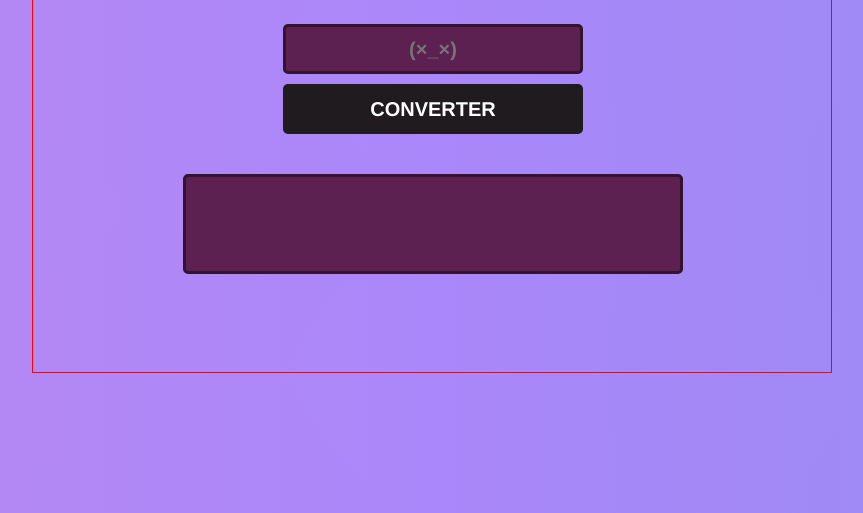
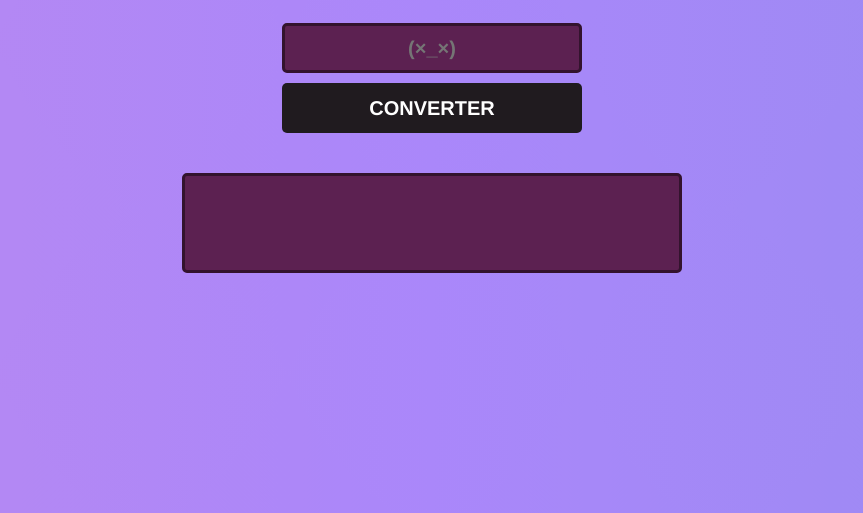
Before and after one commit to henriqfelix/Bin2Dec, a plain HTML site: page index.html in a window 1280 px wide. Shown: the part 287-800 px from the top of the page, without its empty margins (208-1071 px from the left). Drawn offline with Linux system fonts and the light colour scheme.

Commit message:
versao 1.0

```diff
--- a/css/style.css
+++ b/css/style.css
@@ -17,7 +17,6 @@ body{
     height: 600px;
     width: 800px;
     position: relative;
-    border: 1px solid red;
     margin: 0 auto;
     margin-top: 60px;
 }
--- a/js/script.js
+++ b/js/script.js
@@ -43,7 +43,7 @@ function showError(){
     print.style.backgroundColor = '#FF8C00'
     print.style.color = '#33132D'
 }
-
+//criando função que exibe número decimal
 function printDecimal(decimal){
     //capturando output
     const print = document.getElementById('result')
```
